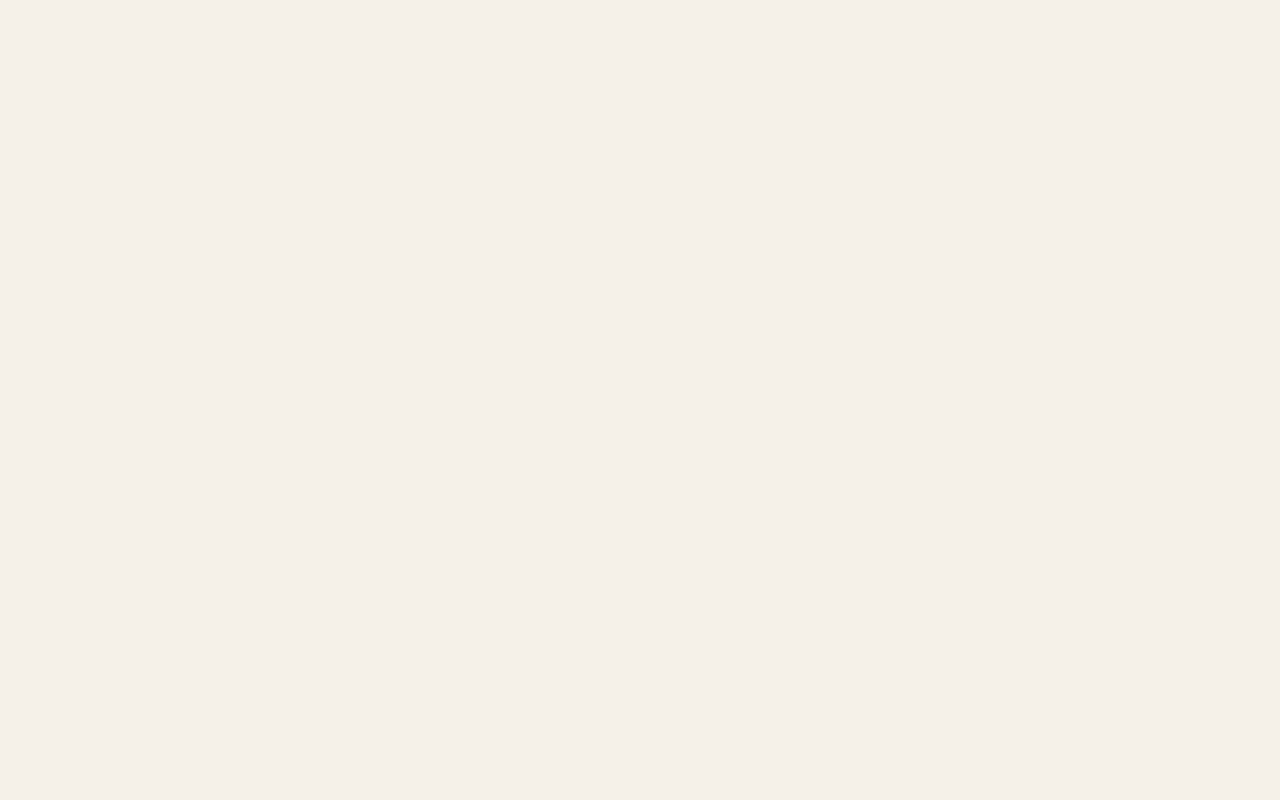
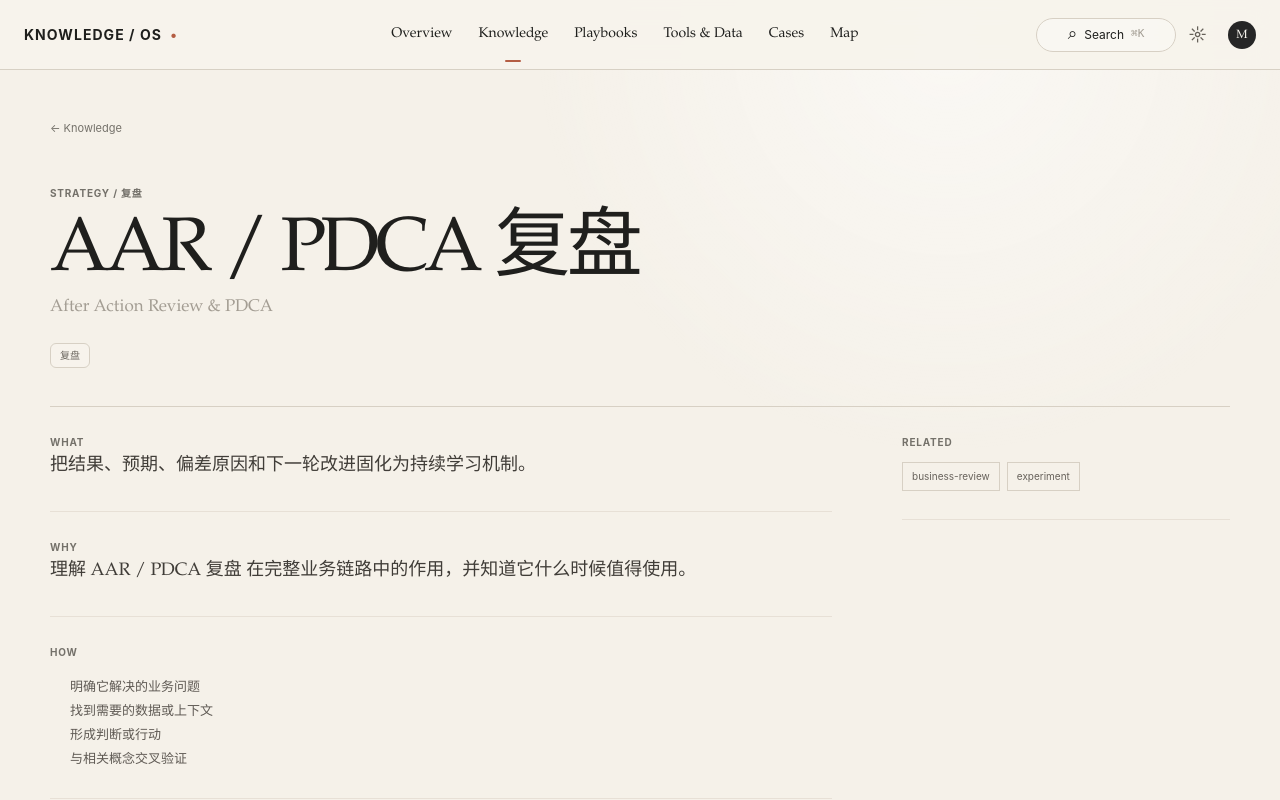
Before and after one commit to water3ovo/Knowledge-OS, a Next.js app: page /knowledge/aar-pdca in a window 1280 px wide. Before the commit this address had no page. Shown: the top 800 px of the page. Built offline with nearby package versions, Linux system fonts and the light colour scheme.

Commit message:
phase4: use expanded content in knowledge details

```diff
--- a/app/knowledge/[slug]/page.tsx
+++ b/app/knowledge/[slug]/page.tsx
@@ -1,14 +1,14 @@
 import { notFound } from "next/navigation";
 import SectionHeader from "../../section-header";
-import { getKnowledge } from "@/lib/content";
+import { getAllKnowledge } from "@/lib/all-content";
 
 export function generateStaticParams() {
-  return getKnowledge().map((item) => ({ slug: item.slug }));
+  return getAllKnowledge().map((item) => ({ slug: item.slug }));
 }
 
 export default async function KnowledgeDetailPage({ params }: { params: Promise<{ slug: string }> }) {
   const { slug } = await params;
-  const item = getKnowledge().find((entry) => entry.slug === slug || entry.id === slug);
+  const item = getAllKnowledge().find((entry) => entry.slug === slug || entry.id === slug);
   if (!item) notFound();
 
   return (
```
